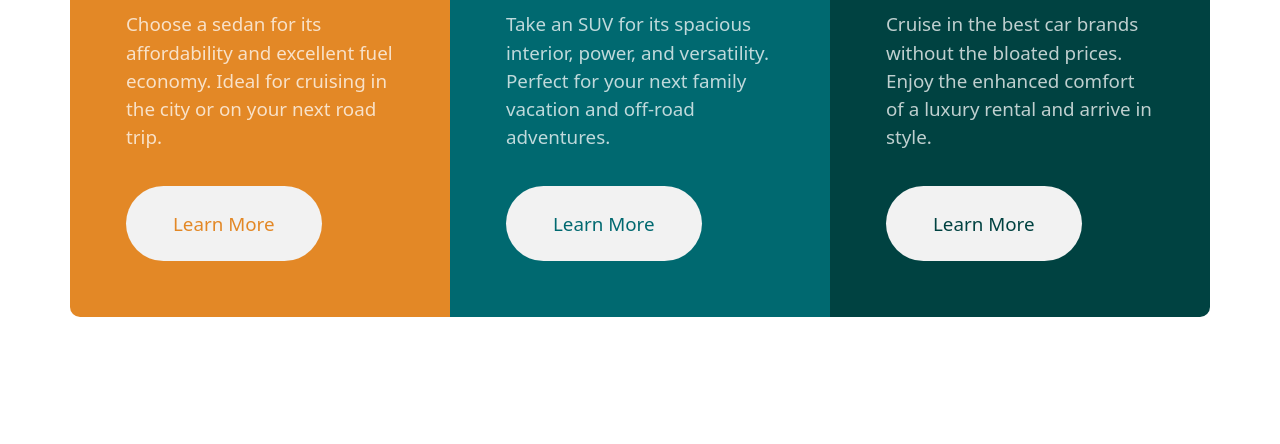
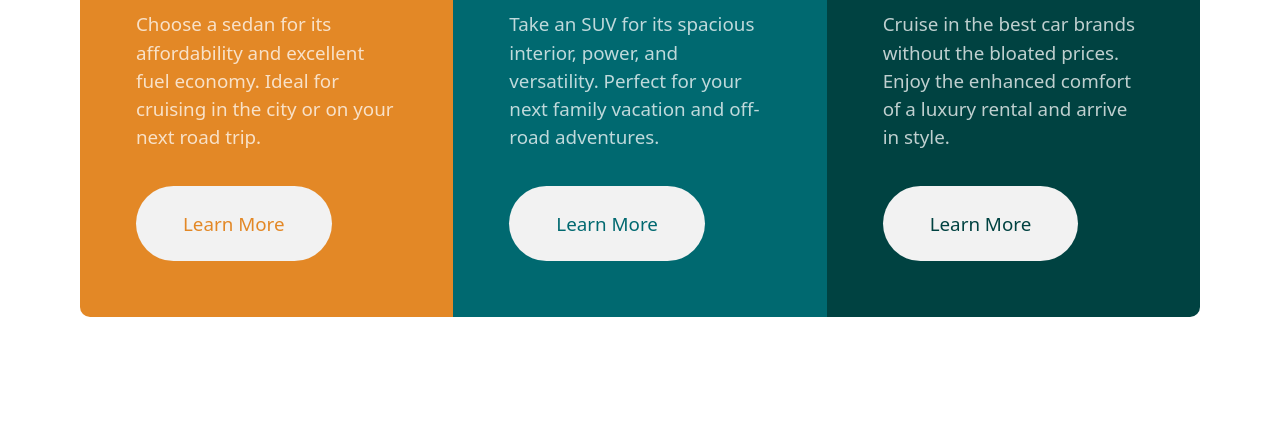
Before and after one commit to superschooler/preview-card, a plain HTML site: page index.html in a window 1280 px wide. Shown: the part 356-800 px from the top of the page. Drawn offline with nearby package versions, Linux system fonts and the light colour scheme.

Commit message:
Add files via upload
Added max-width

```diff
--- a/styles.css
+++ b/styles.css
@@ -20,6 +20,10 @@ body {
   align-items: center;
   justify-content: center;
   padding: 1.5em;
+}
+
+#container {
+  max-width: 70em;
 }
 
 .cardy {
```
